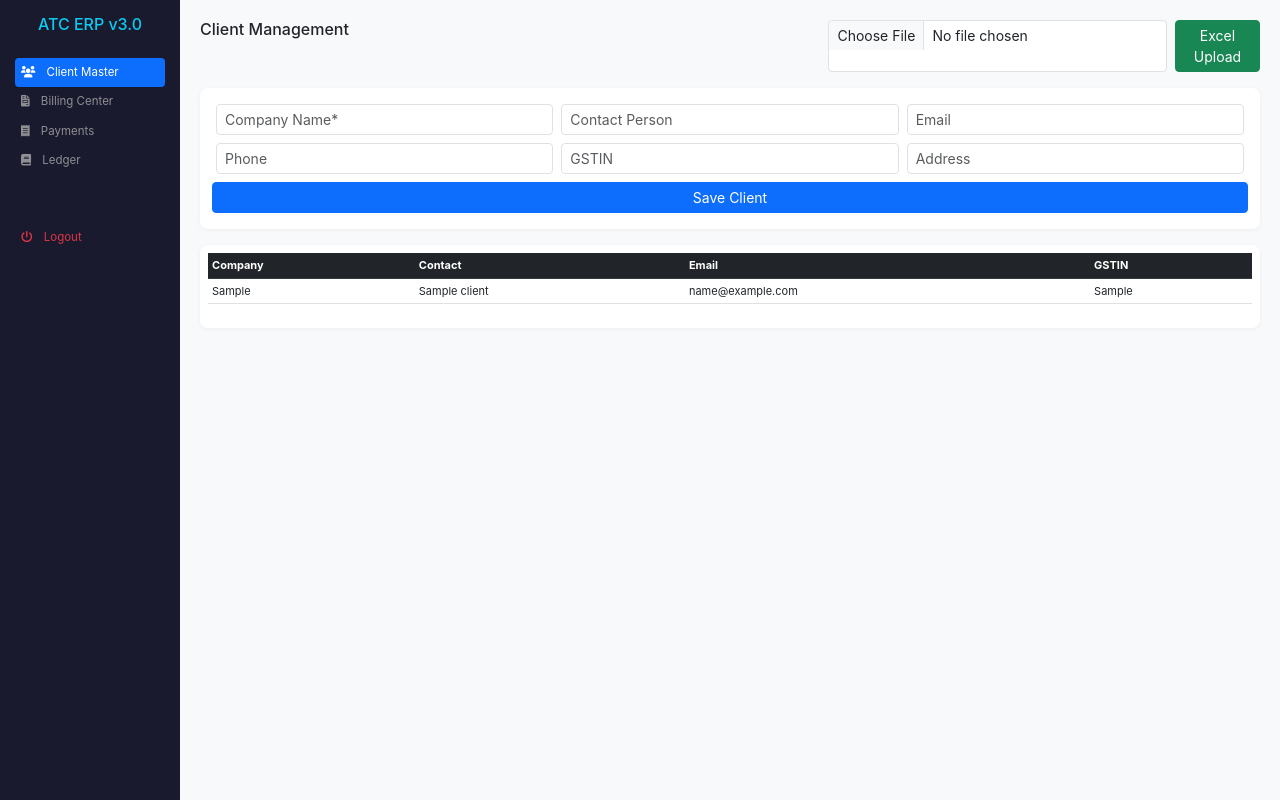
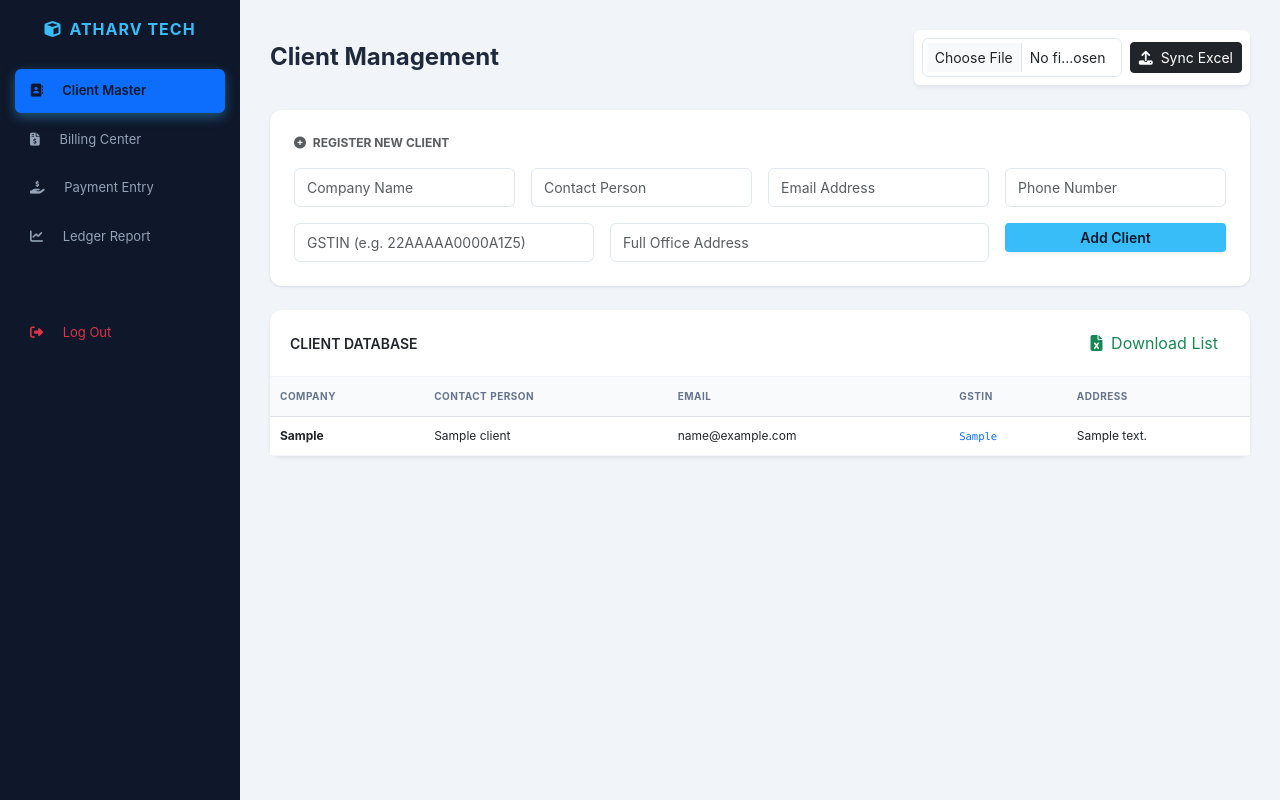
Before and after one commit to careatc1-pixel/Atharv_ERP, a Flask app: page / in a window 1280 px wide. Run offline with Flask 3, Linux system fonts and the light colour scheme; the visitor is signed in with stand-in values (Sample User, id 1); tables that the repository leaves empty hold one stand-in row (values such as "Sample post").

Commit message:
Update admin.html

```diff
--- a/templates/admin.html
+++ b/templates/admin.html
@@ -1,81 +1,169 @@
 <!DOCTYPE html>
 <html lang="en">
 <head>
-    <title>Atharv ERP v3.0</title>
+    <meta charset="UTF-8">
+    <meta name="viewport" content="width=device-width, initial-scale=1.0">
+    <title>Atharv ERP v4.0 Pro</title>
     <link rel="stylesheet" href="https://cdn.jsdelivr.net/npm/bootstrap@5.3.0/dist/css/bootstrap.min.css">
-    <link rel="stylesheet" href="https://cdnjs.cloudflare.com/ajax/libs/font-awesome/6.0.0/css/all.min.css">
+    <link rel="stylesheet" href="https://cdnjs.cloudflare.com/ajax/libs/font-awesome/6.4.0/css/all.min.css">
     <style>
-        body { font-size: 11px; background: #f8f9fa; font-family: 'Inter', sans-serif; }
-        .sidebar { width: 180px; height: 100vh; position: fixed; background: #1a1a2e; color: white; padding: 15px; }
-        .main { margin-left: 180px; padding: 20px; }
-        .nav-link { color: #8e8e93; border:none; background:none; width:100%; text-align:left; padding: 6px; font-size: 11.5px; }
-        .nav-link.active { background: #0d6efd; color: white !important; border-radius: 4px; }
-        .card { border: none; border-radius: 8px; box-shadow: 0 1px 4px rgba(0,0,0,0.05); }
+        :root {
+            --bg-dark: #0f172a;
+            --sidebar-width: 240px;
+            --accent: #38bdf8;
+            --text-muted: #94a3b8;
+        }
+        body { font-size: 12px; background: #f1f5f9; font-family: 'Inter', sans-serif; color: #1e293b; }
+
+        /* Sidebar Styling */
+        .sidebar { width: var(--sidebar-width); height: 100vh; position: fixed; background: var(--bg-dark); color: white; padding: 20px 15px; z-index: 100; transition: 0.3s; }
+        .sidebar h5 { font-size: 16px; font-weight: 700; color: var(--accent); letter-spacing: 1px; margin-bottom: 30px; }
+        .nav-link { color: var(--text-muted); font-size: 13px; padding: 12px 15px; border-radius: 8px; margin-bottom: 5px; transition: 0.2s; border: none; background: none; width: 100%; text-align: left; }
+        .nav-link:hover { background: rgba(255,255,255,0.05); color: white; }
+        .nav-link.active { background: var(--accent); color: var(--bg-dark) !important; font-weight: 600; box-shadow: 0 4px 12px rgba(56, 189, 248, 0.4); }
+
+        /* Main Content */
+        .main { margin-left: var(--sidebar-width); padding: 30px; min-height: 100vh; }
+        .header-bar { display: flex; justify-content: space-between; align-items: center; margin-bottom: 25px; }
+
+        /* Professional Cards */
+        .card { border: none; border-radius: 12px; box-shadow: 0 1px 3px rgba(0,0,0,0.1); background: white; margin-bottom: 20px; }
+        .card-header { background: transparent; border-bottom: 1px solid #f1f5f9; padding: 15px 20px; font-weight: 600; font-size: 14px; }
+
+        /* Compact Tables */
+        .table { margin-bottom: 0; }
+        .table thead th { background: #f8fafc; text-transform: uppercase; font-size: 10px; letter-spacing: 0.5px; color: #64748b; border-top: none; padding: 12px 10px; }
+        .table tbody td { padding: 10px; vertical-align: middle; border-color: #f1f5f9; }
+
+        /* Inputs & Buttons */
+        .form-control-sm, .form-select-sm { border-radius: 6px; border: 1px solid #e2e8f0; padding: 8px 12px; }
+        .form-control:focus { border-color: var(--accent); box-shadow: none; }
+        .btn-primary { background: var(--accent); border: none; color: var(--bg-dark); font-weight: 600; }
+        .btn-primary:hover { background: #0ea5e9; }
+
+        .badge-invoice { background: #dcfce7; color: #166534; font-size: 10px; }
+        .badge-payment { background: #fee2e2; color: #991b1b; font-size: 10px; }
     </style>
 </head>
 <body>
+
 <div class="sidebar">
-    <h6 class="text-info text-center mb-4">ATC ERP v3.0</h6>
-    <div class="nav flex-column nav-pills">
-        <button class="nav-link active" data-bs-toggle="pill" data-bs-target="#t-client"><i class="fas fa-users me-2"></i> Client Master</button>
-        <button class="nav-link" data-bs-toggle="pill" data-bs-target="#t-bill"><i class="fas fa-file-invoice me-2"></i> Billing Center</button>
-        <button class="nav-link" data-bs-toggle="pill" data-bs-target="#t-pay"><i class="fas fa-receipt me-2"></i> Payments</button>
-        <button class="nav-link" data-bs-toggle="pill" data-bs-target="#t-ledger"><i class="fas fa-book me-2"></i> Ledger</button>
-        <a href="/logout" class="nav-link text-danger mt-5"><i class="fas fa-power-off me-2"></i> Logout</a>
+    <h5 class="text-center"><i class="fas fa-cube me-2"></i>ATHARV TECH</h5>
+    <div class="nav flex-column nav-pills" id="v-pills-tab" role="tablist">
+        <button class="nav-link active" data-bs-toggle="pill" data-bs-target="#t-client"><i class="fas fa-address-book me-3"></i> Client Master</button>
+        <button class="nav-link" data-bs-toggle="pill" data-bs-target="#t-bill"><i class="fas fa-file-invoice-dollar me-3"></i> Billing Center</button>
+        <button class="nav-link" data-bs-toggle="pill" data-bs-target="#t-pay"><i class="fas fa-hand-holding-usd me-3"></i> Payment Entry</button>
+        <button class="nav-link" data-bs-toggle="pill" data-bs-target="#t-ledger"><i class="fas fa-chart-line me-3"></i> Ledger Report</button>
+        <div class="mt-auto pt-5">
+            <a href="/logout" class="nav-link text-danger"><i class="fas fa-sign-out-alt me-3"></i> Log Out</a>
+        </div>
     </div>
 </div>
+
 <div class="main">
     <div class="tab-content">
         <div class="tab-pane fade show active" id="t-client">
-            <div class="d-flex justify-content-between mb-3">
-                <h6>Client Management</h6>
-                <form action="/bulk-upload" method="POST" enctype="multipart/form-data" class="d-flex">
-                    <input type="file" name="file" class="form-control form-control-sm me-2" required>
-                    <button class="btn btn-sm btn-success">Excel Upload</button>
+            <div class="header-bar">
+                <h4 class="fw-bold m-0">Client Management</h4>
+                <form action="/bulk-upload" method="POST" enctype="multipart/form-data" class="d-flex align-items-center bg-white p-2 rounded shadow-sm">
+                    <input type="file" name="file" class="form-control form-control-sm me-2" style="width: 200px;" required>
+                    <button class="btn btn-sm btn-dark"><i class="fas fa-upload me-1"></i> Sync Excel</button>
                 </form>
             </div>
-            <div class="card p-3 mb-3">
-                <form action="/add-client" method="POST" class="row g-2">
-                    <div class="col-md-4"><input type="text" name="company" class="form-control form-control-sm" placeholder="Company Name*" required></div>
-                    <div class="col-md-4"><input type="text" name="name" class="form-control form-control-sm" placeholder="Contact Person"></div>
-                    <div class="col-md-4"><input type="email" name="email" class="form-control form-control-sm" placeholder="Email"></div>
-                    <div class="col-md-4"><input type="text" name="contact" class="form-control form-control-sm" placeholder="Phone"></div>
-                    <div class="col-md-4"><input type="text" name="gst" class="form-control form-control-sm" placeholder="GSTIN"></div>
-                    <div class="col-md-4"><input type="text" name="address" class="form-control form-control-sm" placeholder="Address"></div>
-                    <button class="btn btn-sm btn-primary">Save Client</button>
+
+            <div class="card p-4 mb-4">
+                <p class="text-muted fw-bold mb-3"><i class="fas fa-plus-circle me-1"></i> REGISTER NEW CLIENT</p>
+                <form action="/add-client" method="POST" class="row g-3">
+                    <div class="col-md-3"><input type="text" name="company" class="form-control form-control-sm" placeholder="Company Name" required></div>
+                    <div class="col-md-3"><input type="text" name="name" class="form-control form-control-sm" placeholder="Contact Person"></div>
+                    <div class="col-md-3"><input type="email" name="email" class="form-control form-control-sm" placeholder="Email Address"></div>
+                    <div class="col-md-3"><input type="text" name="contact" class="form-control form-control-sm" placeholder="Phone Number"></div>
+                    <div class="col-md-4"><input type="text" name="gst" class="form-control form-control-sm" placeholder="GSTIN (e.g. 22AAAAA0000A1Z5)"></div>
+                    <div class="col-md-5"><input type="text" name="address" class="form-control form-control-sm" placeholder="Full Office Address"></div>
+                    <div class="col-md-3"><button class="btn btn-sm btn-primary w-100 shadow-sm">Add Client</button></div>
                 </form>
             </div>
-            <div class="card p-2"><table class="table table-sm table-hover"><thead><tr class="table-dark"><th>Company</th><th>Contact</th><th>Email</th><th>GSTIN</th></tr></thead>
-                <tbody>{% for c in clients %}<tr><td>{{c.company}}</td><td>{{c.name}}</td><td>{{c.email}}</td><td>{{c.gstin}}</td></tr>{% endfor %}</tbody></table></div>
+
+            <div class="card shadow-sm">
+                <div class="card-header d-flex justify-content-between align-items-center">
+                    <span>CLIENT DATABASE</span>
+                    <a href="/export-clients-excel" class="btn btn-xs btn-outline-success border-0"><i class="fas fa-file-excel me-1"></i> Download List</a>
+                </div>
+                <div class="table-responsive">
+                    <table class="table table-hover">
+                        <thead><tr><th>Company</th><th>Contact Person</th><th>Email</th><th>GSTIN</th><th>Address</th></tr></thead>
+                        <tbody>
+                            {% for c in clients %}
+                            <tr><td><strong>{{c.company}}</strong></td><td>{{c.name}}</td><td>{{c.email}}</td><td><code class="text-primary">{{c.gstin}}</code></td><td>{{c.address}}</td></tr>
+                            {% endfor %}
+                        </tbody>
+                    </table>
+                </div>
+            </div>
         </div>
+
         <div class="tab-pane fade" id="t-bill">
-            <h6>Multi-Service Billing</h6>
-            <div class="card p-3"><form action="/create-invoice" method="POST">
-                <div class="row g-2 mb-3"><div class="col-md-6"><select name="client_id" class="form-select form-select-sm">{% for c in clients %}<option value="{{c.id}}">{{c.company}}</option>{% endfor %}</select></div>
-                <div class="col-md-3"><input type="number" name="discount" class="form-control form-control-sm" placeholder="Discount"></div></div>
-                <div id="items"><div class="row g-2 mb-2"><div class="col-md-8"><input type="text" name="service[]" class="form-control form-control-sm" placeholder="Service" required></div>
-                <div class="col-md-3"><input type="number" name="price[]" class="form-control form-control-sm" placeholder="Price" required></div></div></div>
-                <button type="button" class="btn btn-xs btn-outline-secondary mb-2" onclick="addRow()">+ Add Row</button>
-                <button class="btn btn-sm btn-success w-100">Generate Invoice</button></form></div>
+            <h4 class="fw-bold mb-4">Professional Billing</h4>
+            <div class="card p-4">
+                <form action="/create-invoice" method="POST">
+                    <div class="row g-3 mb-4 border-bottom pb-4">
+                        <div class="col-md-5">
+                            <label class="form-label fw-bold">Select Client</label>
+                            <select name="client_id" class="form-select form-select-sm shadow-sm">
+                                {% for c in clients %}<option value="{{c.id}}">{{c.company}} ({{c.gstin}})</option>{% endfor %}
+                            </select>
+                        </div>
+                        <div class="col-md-3">
+                            <label class="form-label fw-bold">Discount (INR)</label>
+                            <input type="number" name="discount" class="form-control form-control-sm shadow-sm" value="0">
+                        </div>
+                    </div>
+                    <div id="service-list">
+                        <div class="row g-2 mb-2 align-items-end">
+                            <div class="col-md-8"><label class="form-label text-muted">Service/Project Description</label><input type="text" name="service[]" class="form-control form-control-sm" required></div>
+                            <div class="col-md-3"><label class="form-label text-muted">Price</label><input type="number" name="price[]" class="form-control form-control-sm" required></div>
+                        </div>
+                    </div>
+                    <button type="button" class="btn btn-xs btn-outline-secondary mt-2" onclick="addMoreItems()"><i class="fas fa-plus me-1"></i> Add Another Service</button>
+                    <hr>
+                    <button class="btn btn-sm btn-success px-5 py-2 float-end shadow"><i class="fas fa-check-circle me-2"></i> GENERATE GST INVOICE</button>
+                </form>
+            </div>
         </div>
-        <div class="tab-pane fade" id="t-pay">
-            <h6>Payment Entry</h6>
-            <div class="card p-3"><form action="/add-payment" method="POST" class="row g-2">
-                <div class="col-md-4"><select name="client_id" class="form-select form-select-sm">{% for c in clients %}<option value="{{c.id}}">{{c.company}}</option>{% endfor %}</select></div>
-                <div class="col-md-4"><input type="number" name="amount" class="form-control form-control-sm" placeholder="Amount" required></div>
-                <div class="col-md-4"><input type="text" name="note" class="form-control form-control-sm" placeholder="Note (UPI/CHQ)"></div>
-                <button class="btn btn-sm btn-info w-100">Save Receipt</button></form></div>
-        </div>
+
         <div class="tab-pane fade" id="t-ledger">
-            <h6>Standard Ledger</h6>
-            <div class="card p-2"><table class="table table-sm table-bordered"><thead><tr class="table-dark"><th>Date</th><th>Doc No</th><th>Type</th><th>Dr (Invoice)</th><th>Cr (Payment)</th><th>Action</th></tr></thead>
-                <tbody>{% for t in txs %}<tr><td>{{t.date.strftime('%d/%m/%Y')}}</td><td>{{t.doc_no}}</td><td>{{t.type}}</td><td class="text-danger">{% if t.type == 'Invoice' %}₹{{t.amount}}{% endif %}</td><td class="text-success">{% if t.type == 'Payment' %}₹{{t.amount}}{% endif %}</td>
-                <td><a href="/download-pdf/{{t.id}}" class="btn btn-xs btn-outline-danger py-0">PDF</a></td></tr>{% endfor %}</tbody></table></div>
+            <h4 class="fw-bold mb-4">Account Ledger</h4>
+            <div class="card shadow-sm overflow-hidden">
+                <div class="table-responsive">
+                    <table class="table table-hover align-middle">
+                        <thead class="table-light"><tr><th>Date</th><th>Document No.</th><th>Type</th><th>Client Name</th><th>Debit (Dr)</th><th>Credit (Cr)</th><th>Action</th></tr></thead>
+                        <tbody>
+                            {% for t in txs %}
+                            <tr>
+                                <td>{{t.date.strftime('%d-%m-%Y')}}</td>
+                                <td><span class="badge bg-light text-dark border">{{t.doc_no}}</span></td>
+                                <td><span class="badge {{'badge-invoice' if t.type == 'Invoice' else 'badge-payment'}} px-2">{{t.type}}</span></td>
+                                <td>{{t.client_id}}</td> <td class="text-danger">{% if t.type == 'Invoice' %}₹ {{t.amount}}{% endif %}</td>
+                                <td class="text-success">{% if t.type == 'Payment' %}₹ {{t.amount}}{% endif %}</td>
+                                <td><a href="/download-pdf/{{t.id}}" class="btn btn-sm btn-light py-0 px-2 border"><i class="fas fa-file-pdf text-danger"></i></a></td>
+                            </tr>
+                            {% endfor %}
+                        </tbody>
+                    </table>
+                </div>
+            </div>
         </div>
     </div>
 </div>
+
 <script>
-function addRow() { const div = document.createElement('div'); div.className = 'row g-2 mb-2'; div.innerHTML = '<div class="col-md-8"><input type="text" name="service[]" class="form-control form-control-sm" placeholder="Service" required></div><div class="col-md-3"><input type="number" name="price[]" class="form-control form-control-sm" placeholder="Price" required></div>'; document.getElementById('items').appendChild(div); }
+    function addMoreItems() {
+        const wrapper = document.getElementById('service-list');
+        const row = document.createElement('div');
+        row.className = 'row g-2 mb-2 fade-in';
+        row.innerHTML = '<div class="col-md-8"><input type="text" name="service[]" class="form-control form-control-sm" required></div><div class="col-md-3"><input type="number" name="price[]" class="form-control form-control-sm" required></div>';
+        wrapper.appendChild(row);
+    }
 </script>
 <script src="https://cdn.jsdelivr.net/npm/bootstrap@5.3.0/dist/js/bootstrap.bundle.min.js"></script>
 </body>
```
